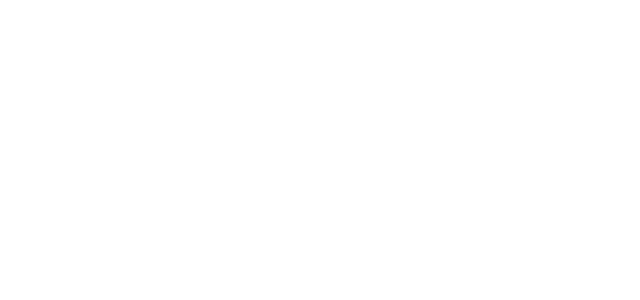
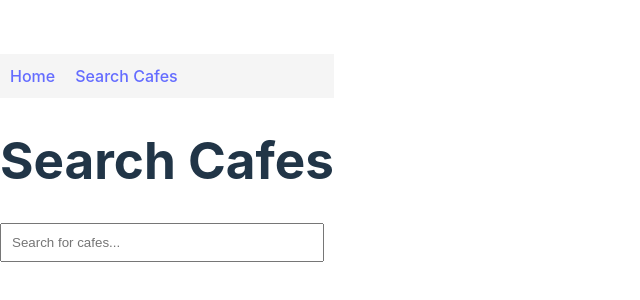
Before and after one commit to nazie23/third-place-nwhacks-2025, a React (Vite) app in the folder coffee-community-frontend/: page /search in a window 1280 px wide. Shown: the part 224-524 px from the top of the page, without its empty margins (0-640 px from the left). Built offline with nearby package versions, Linux system fonts and the light colour scheme.

Commit message:
lowkey made frontend

```diff
--- a/coffee-community-frontend/src/App.jsx
+++ b/coffee-community-frontend/src/App.jsx
@@ -1,35 +1,21 @@
-import { useState } from 'react'
-import reactLogo from './assets/react.svg'
-import viteLogo from '/vite.svg'
-import './App.css'
+// src/App.jsx
+import React from 'react';
+import { BrowserRouter as Router, Routes, Route, Link } from 'react-router-dom';
+import Search from './pages/Search';
 
-function App() {
-  const [count, setCount] = useState(0)
+const App = () => {
+  return (
+    <Router>
+      <nav style={{ display: 'flex', gap: '20px', padding: '10px', background: '#f5f5f5' }}>
+        <Link to="/">Home</Link>
+        <Link to="/search">Search Cafes</Link>
+      </nav>
+      <Routes>
+        <Route path="/" element={<h1>Welcome to Coffee Connections</h1>} />
+        <Route path="/search" element={<Search />} />
+      </Routes>
+    </Router>
+  );
+};
 
-//   return (
-//     <>
-//       <div>
-//         <a href="https://vite.dev" target="_blank">
-//           <img src={viteLogo} className="logo" alt="Vite logo" />
-//         </a>
-//         <a href="https://react.dev" target="_blank">
-//           <img src={reactLogo} className="logo react" alt="React logo" />
-//         </a>
-//       </div>
-//       <h1>Vite + React</h1>
-//       <div className="card">
-//         <button onClick={() => setCount((count) => count + 1)}>
-//           count is {count}
-//         </button>
-//         <p>
-//           Edit <code>src/App.jsx</code> and save to test HMR
-//         </p>
-//       </div>
-//       <p className="read-the-docs">
-//         Click on the Vite and React logos to learn more
-//       </p>
-//     </>
-//   )
-}
-
-export default App
+export default App;
--- /dev/null
+++ b/coffee-community-frontend/src/pages/Search.jsx
@@ -0,0 +1,51 @@
+// src/pages/Search.jsx
+import React, { useState, useEffect } from 'react';
+import axios from 'axios';
+
+const Search = () => {
+  const [query, setQuery] = useState('');
+  const [cafes, setCafes] = useState([]);
+
+  useEffect(() => {
+    if (query.length === 0) {
+      setCafes([]);
+      return;
+    }
+
+    const fetchCafes = async () => {
+      try {
+        const res = await axios.get(`http://localhost:5000/api/cafes?query=${query}`);
+        setCafes(res.data);
+      } catch (err) {
+        console.error(err);
+      }
+    };
+
+    fetchCafes();
+  }, [query]);
+
+  return (
+    <div>
+      <h1>Search Cafes</h1>
+      <input
+        type="text"
+        placeholder="Search for cafes..."
+        value={query}
+        onChange={(e) => setQuery(e.target.value)}
+        style={{ padding: '10px', width: '300px', marginBottom: '20px' }}
+      />
+      <ul>
+        {cafes.map((cafe) => (
+          <li key={cafe._id}>
+            <h3>{cafe.name}</h3>
+            <p>Address: {cafe.address}</p>
+            <p>Location: {cafe.location}</p>
+            <p>Rating: {cafe.rating}</p>
+          </li>
+        ))}
+      </ul>
+    </div>
+  );
+};
+
+export default Search;
```
Also changed, not shown: coffee-community-frontend/src/pages/Search.js (deleted).
